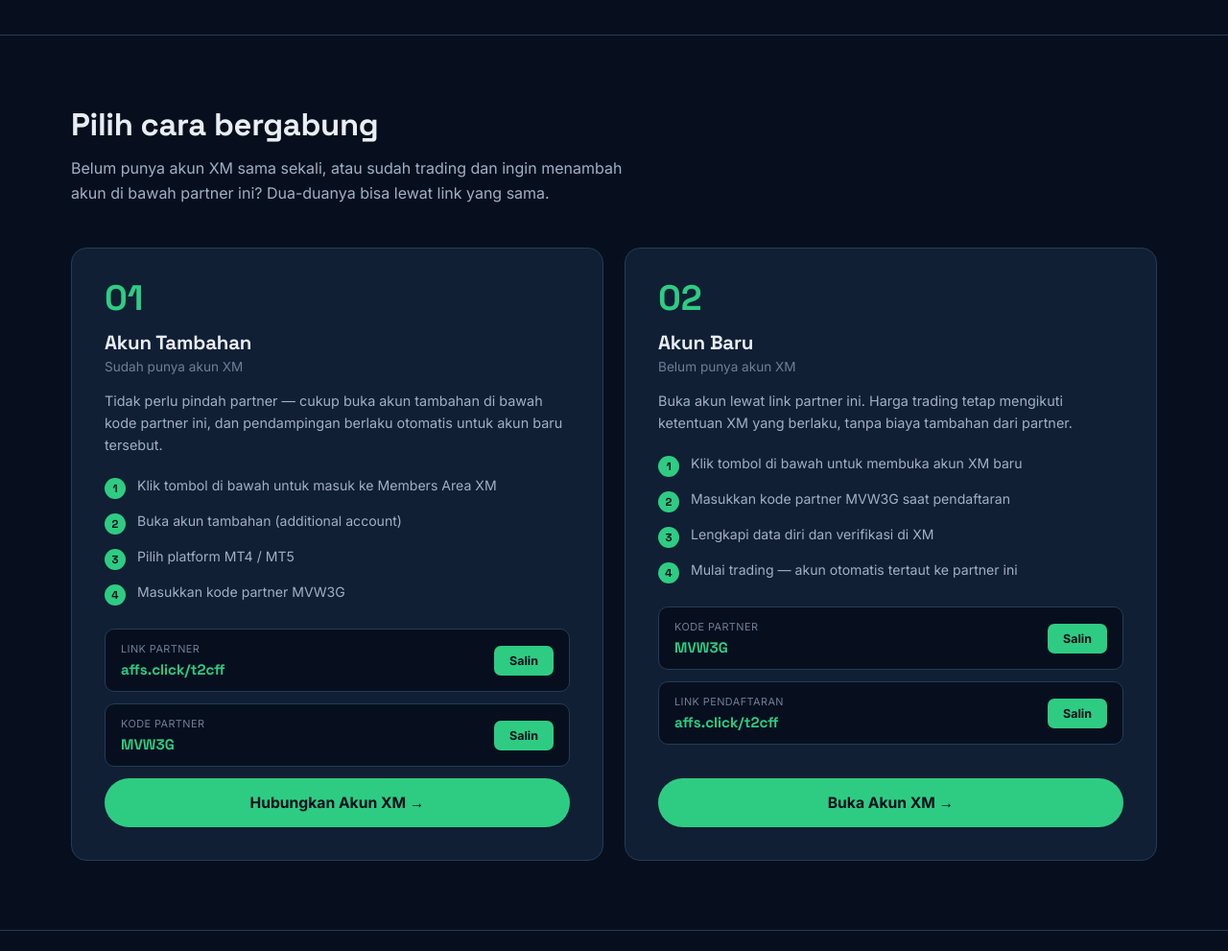
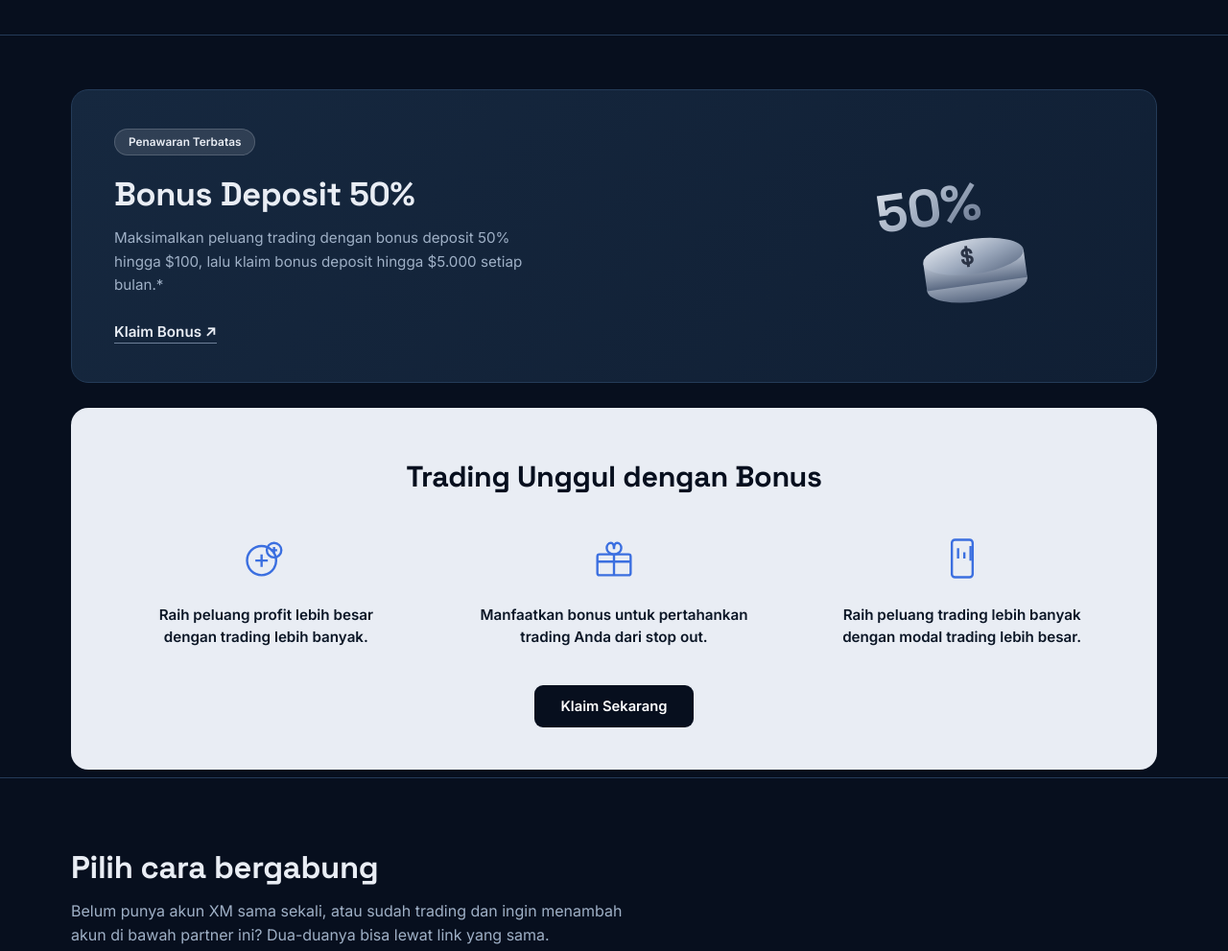
Before and after one commit to kcdofficial/xm-harry, a plain HTML site: page index.html in a window 1280 px wide. Shown: the part 680-1671 px from the top of the page at 96% size. Drawn offline with Linux system fonts and the light colour scheme.

Commit message:
Update index.html

```diff
--- a/index.html
+++ b/index.html
@@ -316,7 +316,87 @@
   footer .foot-brand{font-family:'Space Grotesk',sans-serif;font-weight:700;}
   footer p{color:var(--ink-faint);font-size:0.78rem;line-height:1.7;max-width:64ch;margin:10px 0 0;}
 
+  /* ---------- PROMO BONUS ---------- */
+  .promo-section{padding:56px 0 8px;border-bottom:1px solid var(--line);}
+  .promo-banner{
+    background:linear-gradient(135deg,var(--navy-700),var(--navy-800));
+    border:1px solid var(--line);
+    border-radius:18px;
+    padding:40px 44px;
+    display:grid;
+    grid-template-columns:1.4fr 0.6fr;
+    align-items:center;
+    gap:24px;
+    position:relative;
+    overflow:hidden;
+  }
+  .promo-badge{
+    display:inline-block;
+    background:rgba(233,237,244,0.12);
+    border:1px solid rgba(233,237,244,0.18);
+    color:var(--ink);
+    font-size:0.74rem;font-weight:600;
+    padding:6px 14px;border-radius:999px;
+    margin-bottom:18px;
+  }
+  .promo-banner h3{
+    font-size:clamp(1.6rem,3vw,2.15rem);
+    margin:0 0 12px;
+    font-weight:700;
+  }
+  .promo-banner p{
+    color:var(--ink-dim);
+    font-size:0.95rem;line-height:1.6;
+    max-width:46ch;margin:0 0 26px;
+  }
+  .promo-claim{
+    display:inline-flex;align-items:center;gap:6px;
+    color:var(--ink);font-weight:600;font-size:0.95rem;
+    border-bottom:1px solid var(--ink-faint);
+    padding-bottom:2px;
+    width:fit-content;
+  }
+  .promo-claim:hover{border-color:var(--gold-soft);color:var(--gold-soft);}
+  .promo-graphic{display:flex;align-items:center;justify-content:center;}
+
+  .perks-card{
+    background:var(--ink);
+    border-radius:18px;
+    padding:52px 40px 44px;
+    margin-top:26px;
+    text-align:center;
+  }
+  .perks-card h3{
+    color:var(--navy-950);
+    font-size:clamp(1.4rem,2.6vw,1.9rem);
+    margin:0 0 40px;
+    font-weight:700;
+  }
+  .perks-grid{
+    display:grid;grid-template-columns:repeat(3,1fr);
+    gap:36px;margin-bottom:38px;
+  }
+  .perk-icon{
+    width:52px;height:52px;margin:0 auto 18px;
+    color:#3b6fe0;
+  }
+  .perk-text{
+    color:var(--navy-900);
+    font-size:0.95rem;font-weight:600;
+    line-height:1.5;max-width:28ch;margin:0 auto;
+  }
+  .perks-cta{
+    display:inline-flex;
+    background:var(--navy-950);color:#fff;
+    padding:13px 28px;border-radius:9px;
+    font-weight:600;font-size:0.92rem;
+  }
+  .perks-cta:hover{background:var(--navy-800);}
+
   @media (max-width:860px){
+    .promo-banner{grid-template-columns:1fr;text-align:left;}
+    .promo-graphic{order:-1;max-width:160px;}
+    .perks-grid{grid-template-columns:1fr;gap:30px;}
     .hero-grid{grid-template-columns:1fr;}
     .account-grid{grid-template-columns:1fr;}
     .steps{grid-template-columns:1fr 1fr;}
@@ -381,6 +461,73 @@
       <div class="mini-row"><span>GBP/USD</span><b class="down">1,2731 ▼</b></div>
       <div class="mini-row"><span>USD/JPY</span><b class="up">149,32 ▲</b></div>
       <div class="mini-row"><span>US30</span><b class="up">41.205 ▲</b></div>
+    </div>
+  </div>
+</section>
+
+<section class="promo-section">
+  <div class="wrap">
+    <div class="promo-banner">
+      <div>
+        <span class="promo-badge">Penawaran Terbatas</span>
+        <h3>Bonus Deposit 50%</h3>
+        <p>Maksimalkan peluang trading dengan bonus deposit 50% hingga $100, lalu klaim bonus deposit hingga $5.000 setiap bulan.*</p>
+        <a class="promo-claim" href="https://affs.click/t2cff" target="_blank" rel="noopener">Klaim Bonus ↗</a>
+      </div>
+      <div class="promo-graphic">
+        <svg viewBox="0 0 220 170" width="200" xmlns="http://www.w3.org/2000/svg">
+          <defs>
+            <linearGradient id="silver" x1="0" y1="0" x2="1" y2="1">
+              <stop offset="0%" stop-color="#e7ecf3"/>
+              <stop offset="55%" stop-color="#9aa7bb"/>
+              <stop offset="100%" stop-color="#5b6a83"/>
+            </linearGradient>
+            <linearGradient id="coin" x1="0" y1="0" x2="0" y2="1">
+              <stop offset="0%" stop-color="#c7d0dd"/>
+              <stop offset="100%" stop-color="#5b6a83"/>
+            </linearGradient>
+          </defs>
+          <text x="4" y="68" font-family="Space Grotesk, sans-serif" font-size="60" font-weight="700" fill="url(#silver)" transform="rotate(-8 100 40)">50%</text>
+          <g transform="translate(60,96) rotate(-8)">
+            <ellipse cx="55" cy="52" rx="58" ry="20" fill="url(#coin)"/>
+            <rect x="-3" y="20" width="116" height="32" fill="url(#coin)"/>
+            <ellipse cx="55" cy="20" rx="58" ry="20" fill="url(#silver)"/>
+            <text x="40" y="28" font-family="Space Grotesk, sans-serif" font-size="26" font-weight="700" fill="#2b3446">$</text>
+          </g>
+        </svg>
+      </div>
+    </div>
+
+    <div class="perks-card">
+      <h3>Trading Unggul dengan Bonus</h3>
+      <div class="perks-grid">
+        <div class="perk">
+          <svg class="perk-icon" viewBox="0 0 48 48" fill="none" stroke="currentColor" stroke-width="2.2" xmlns="http://www.w3.org/2000/svg">
+            <circle cx="20" cy="26" r="14"/>
+            <path d="M14 26h12M20 20v12"/>
+            <circle cx="32" cy="16" r="7" fill="none"/>
+            <path d="M32 13v6M29 16h6"/>
+          </svg>
+          <p class="perk-text">Raih peluang profit lebih besar dengan trading lebih banyak.</p>
+        </div>
+        <div class="perk">
+          <svg class="perk-icon" viewBox="0 0 48 48" fill="none" stroke="currentColor" stroke-width="2.2" xmlns="http://www.w3.org/2000/svg">
+            <rect x="8" y="20" width="32" height="20" rx="2"/>
+            <path d="M8 27h32"/>
+            <path d="M24 20v20"/>
+            <path d="M24 20c-4 0-7-3-7-6s2-5 4-5 3 3 3 6c0-3 1-6 3-6s4 2 4 5-3 6-7 6z"/>
+          </svg>
+          <p class="perk-text">Manfaatkan bonus untuk pertahankan trading Anda dari stop out.</p>
+        </div>
+        <div class="perk">
+          <svg class="perk-icon" viewBox="0 0 48 48" fill="none" stroke="currentColor" stroke-width="2.2" xmlns="http://www.w3.org/2000/svg">
+            <rect x="14" y="6" width="20" height="36" rx="3"/>
+            <path d="M20 14v10M26 18v6M32 12v14"/>
+          </svg>
+          <p class="perk-text">Raih peluang trading lebih banyak dengan modal trading lebih besar.</p>
+        </div>
+      </div>
+      <a class="perks-cta" href="https://affs.click/t2cff" target="_blank" rel="noopener">Klaim Sekarang</a>
     </div>
   </div>
 </section>
```
